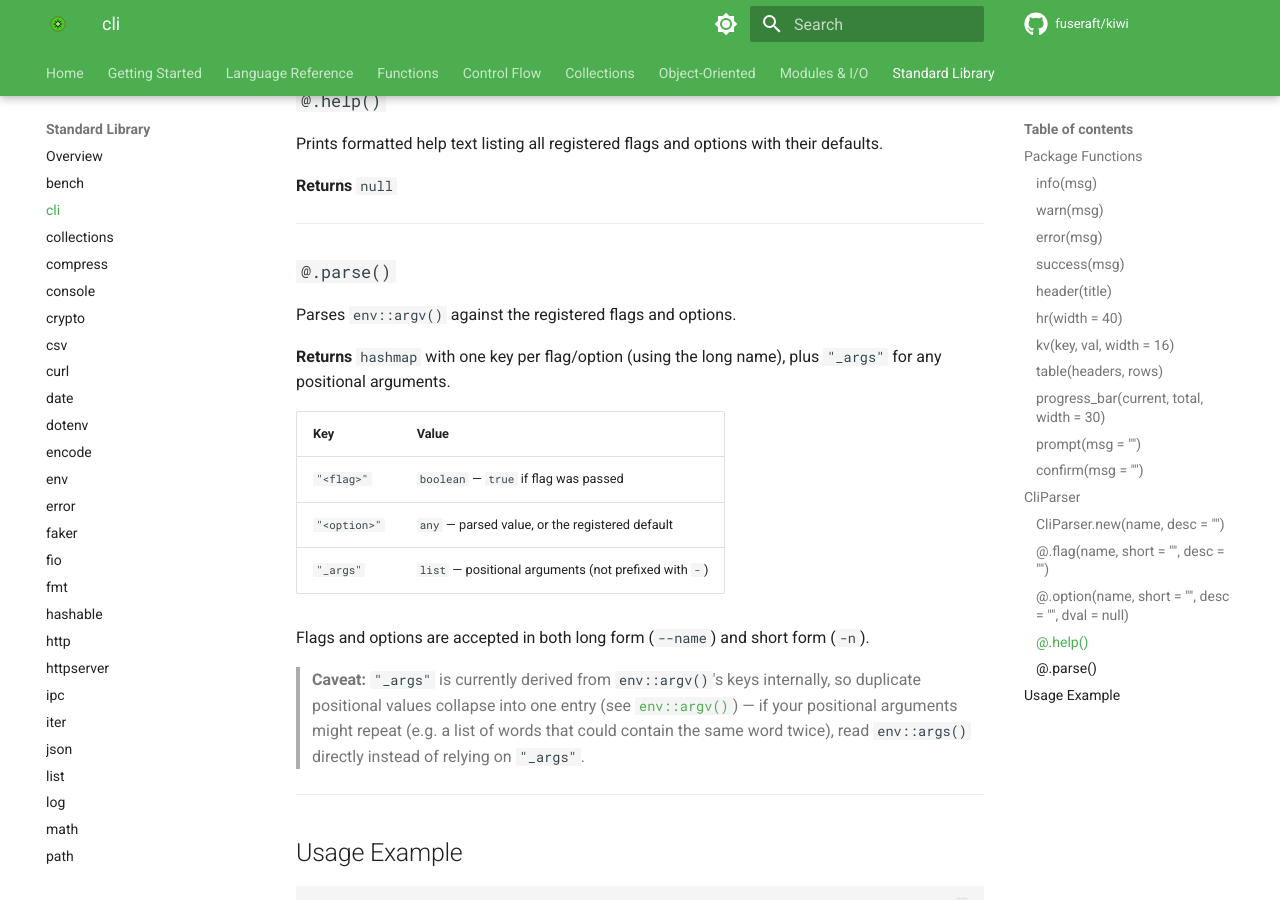
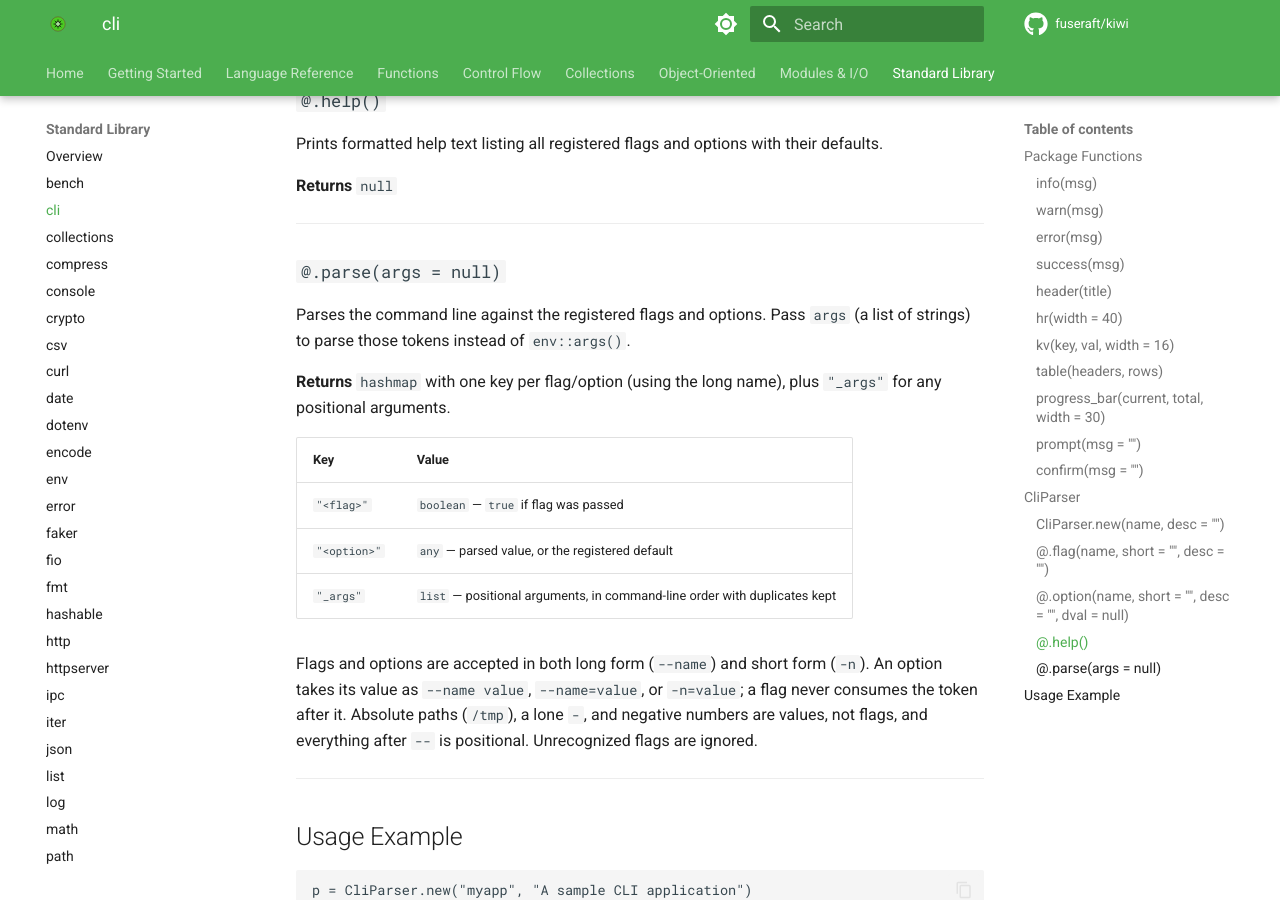
Before and after one commit to fuseraft/kiwi, an MkDocs documentation site: the page built from docs/lib/cli.md, in a window 1280 px wide and 900 px high, scrolled down 6096 px. Built offline with MkDocs 1.6.1 and Material for MkDocs 9.7.7, drawn with Linux system fonts in a browser that asks for light colours; comment, search, counter and statistics services are not loaded.

Commit message:
fix(cli): build CliParser's _args from env::args()
CliParser.parse() read env::argv(), a hashmap, so "_args" lost command-line
order, collapsed duplicate positionals, inherited argv's path handling, and
a flag swallowed the token after it (`-a docs` lost `docs`). parse() now
walks env::args() in order: flags never take a value, options take
`--name value` or `--name=value`, a lone `-` and negative numbers are
values, and everything after `--` is positional. parse() also accepts a
token list, which the new stdlib tests use.

```diff
--- a/docs/lib/cli.md
+++ b/docs/lib/cli.md
@@ -233,8 +233,8 @@ Prints formatted help text listing all registered flags and options with their d
 
 ---
 
-### `@.parse()`
-Parses `env::argv()` against the registered flags and options.
+### `@.parse(args = null)`
+Parses the command line against the registered flags and options. Pass `args` (a list of strings) to parse those tokens instead of `env::args()`.
 
 **Returns** `hashmap` with one key per flag/option (using the long name), plus `"_args"` for any positional arguments.
 
@@ -242,11 +242,9 @@ Parses `env::argv()` against the registered flags and options.
 |------------|-------|
 | `"<flag>"` | `boolean` — `true` if flag was passed |
 | `"<option>"` | `any` — parsed value, or the registered default |
-| `"_args"`  | `list` — positional arguments (not prefixed with `-`) |
+| `"_args"`  | `list` — positional arguments, in command-line order with duplicates kept |
 
-Flags and options are accepted in both long form (`--name`) and short form (`-n`).
-
-> **Caveat:** `"_args"` is currently derived from `env::argv()`'s keys internally, so duplicate positional values collapse into one entry (see [`env::argv()`](env.md#argv)) — if your positional arguments might repeat (e.g. a list of words that could contain the same word twice), read `env::args()` directly instead of relying on `"_args"`.
+Flags and options are accepted in both long form (`--name`) and short form (`-n`). An option takes its value as `--name value`, `--name=value`, or `-n=value`; a flag never consumes the token after it. Absolute paths (`/tmp`), a lone `-`, and negative numbers are values, not flags, and everything after `--` is positional. Unrecognized flags are ignored.
 
 ---
 
```
Also changed, not shown: .agents/skills/kiwi-expert/SKILL.md (+2 -2 lines), .agents/skills/kiwi-expert/references/lib/cli.md (+4 -6 lines), 3 other files.
